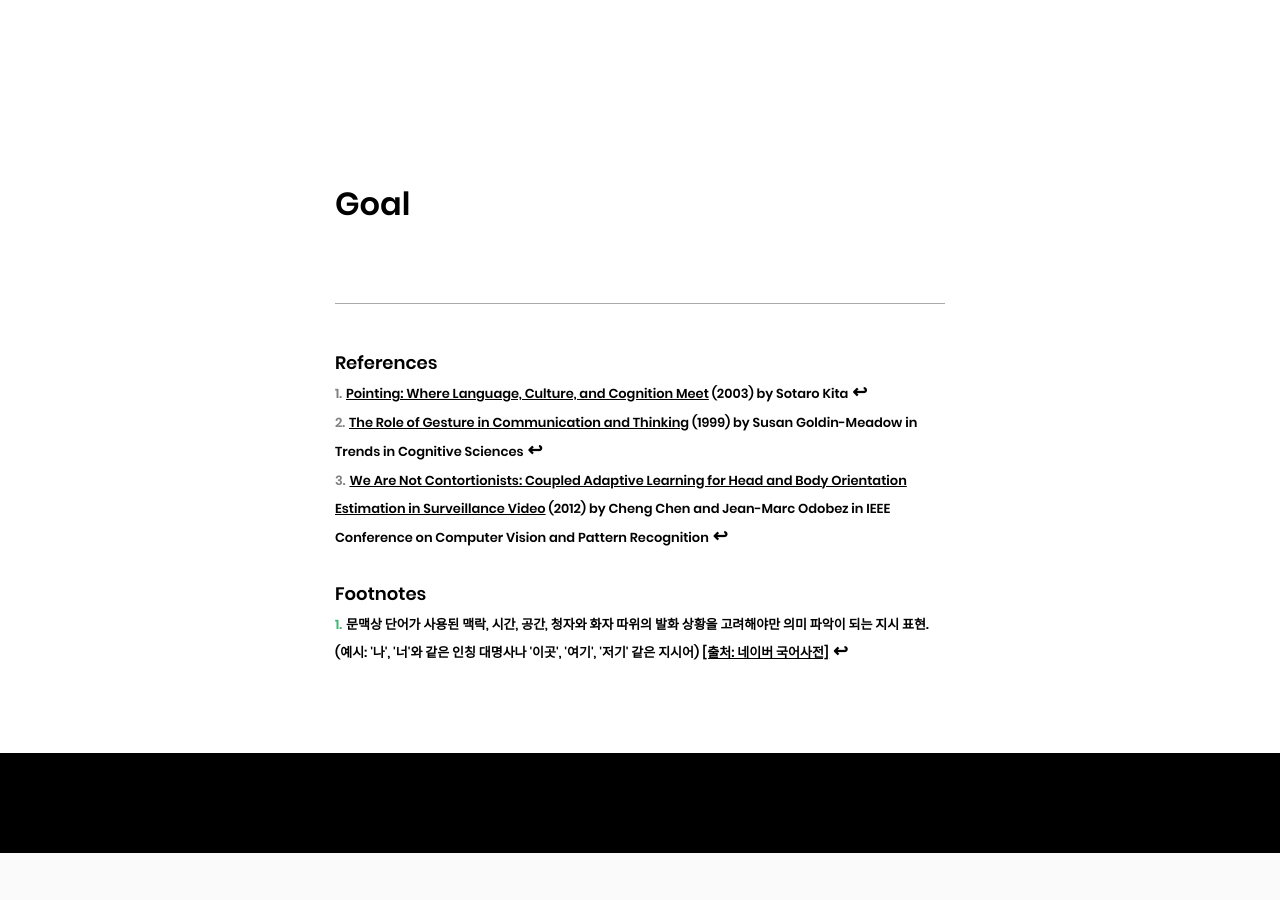
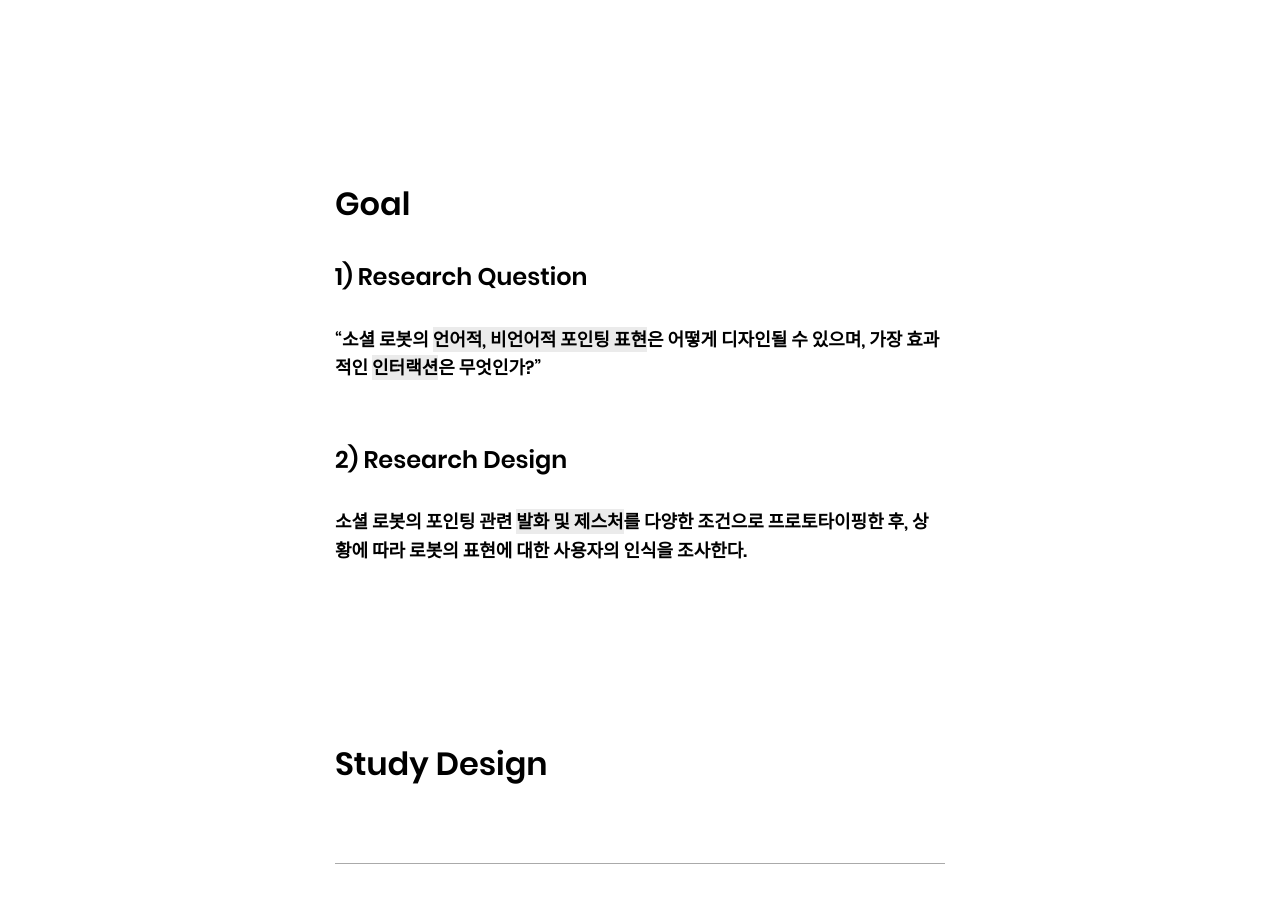
Before and after one commit to hanby-ixd/hanby-ixd.github.io, a Jekyll site: the page built from _posts/projects/2021-01-03-thisorthat.md, in a window 1280 px wide and 900 px high, scrolled down 3191 px. Built offline with Jekyll 4.4.1, drawn with Linux system fonts in a browser that asks for light colours; nearby versions of some CDN libraries; library files that are not in the unit come from our copies; some of the changed text lies outside the part shown.

Commit message:
Update 2021-01-03-thisorthat.md

```diff
--- a/_posts/projects/2021-01-03-thisorthat.md
+++ b/_posts/projects/2021-01-03-thisorthat.md
@@ -39,7 +39,7 @@ images:
 <font size="6em">Background</font>
 <br>
 
-Design Question: "<span style="background-color:#EBEBEB">소셜 로봇</span>의 어떤 <span style="background-color:#EBEBEB">포인팅 제스처</span>가 사람들과 효과적으로 의사소통할 수 있게 만들까?"
+Design Question: "<span style="background-color:#EBEBEB">소셜 로봇</span>은 <span style="background-color:#EBEBEB">포인팅</span>을 통해 어떻게 사람들과 효과적으로 의사소통할 수 있을까?"
 <br><br>
 
 우리는 같은 공간에 있는 사람과 대화할 때 주변의 사물, 장소 등이 자주 주제가 되고, <span style="background-color:#EBEBEB">제스처</span>나 <span style="background-color:#EBEBEB">지시어</span>를 사용해 위치 정보를 공유한다.
@@ -90,6 +90,21 @@ Design Question: "<span style="background-color:#EBEBEB">소셜 로봇</span>의
 <font size="6em">Goal</font>
 <br>
 
+<font size="5em">1) Research Question</font>
+<br>
+
+"소셜 로봇의 <span style="background-color:#EBEBEB">언어적, 비언어적 포인팅 표현</span>은 어떻게 디자인될 수 있으며, 가장 효과적인 <span style="background-color:#EBEBEB">인터랙션</span>은 무엇인가?"
+<br><br>
+
+<font size="5em">2) Research Design</font>
+<br>
+
+소셜 로봇의 포인팅 관련 <span style="background-color:#EBEBEB">발화 및 제스처</span>를 다양한 조건으로 프로토타이핑한 후, 상황에 따라 로봇의 표현에 대한 사용자의 인식을 조사한다.
+<br><br><br><br><br><br>
+
+<font size="6em">Study Design</font>
+<br>
+
 ---
 **References**
 <a name="reference_1"><font size="2em" color="gray">1.</font></a> [<font size="2em"><u>Pointing: Where Language, Culture, and Cognition Meet</u></font>](https://books.google.co.kr/books?hl=ko&lr=&id=JlN4AgAAQBAJ&oi=fnd&pg=PP1&dq=Pointing:+Where+Language,+Culture,+and+Cognition+Meet&ots=pP_hGHknJb&sig=fk5eCywXFbZW79pPA4QPUP5An-Q#v=onepage&q=Pointing%3A%20Where%20Language%2C%20Culture%2C%20and%20Cognition%20Meet&f=false)<font size="2em"> (2003) by Sotaro Kita</font> [↩](#R01)
```
